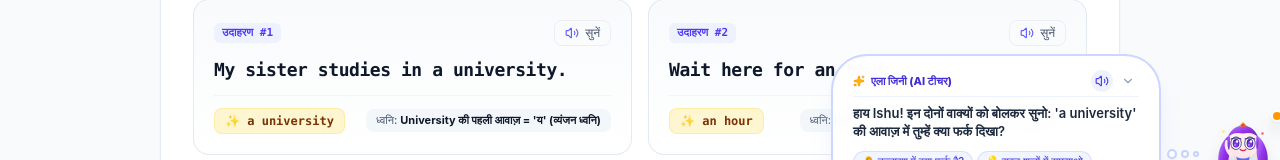
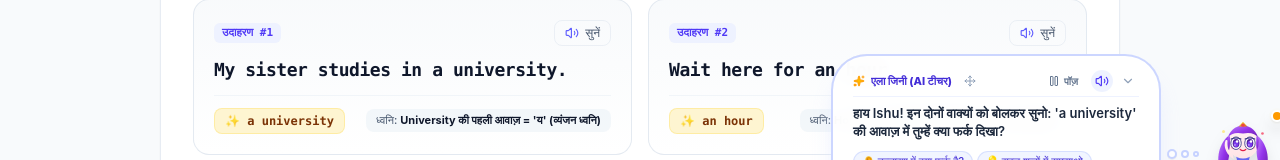
Before and after one commit to rahuljuly15-png/ELLA-Grammar-Studio, a React (Vite) app: page / in a window 1280 px wide. Shown: the part 620-780 px from the top of the page. Built offline with nearby package versions, Linux system fonts and the light colour scheme.

Commit message:
feat(genie): add drag-and-drop movement and pause/play controls for Ella Genie avatar

```diff
--- a/src/components/ella/EllaAvatarCompanion.tsx
+++ b/src/components/ella/EllaAvatarCompanion.tsx
@@ -1,6 +1,6 @@
 import React, { useState, useEffect, useRef, useMemo } from 'react';
 import { motion, AnimatePresence } from 'motion/react';
-import { Volume2, VolumeX, Sparkles, ChevronDown, ChevronUp, Mic, MicOff, Send, Zap } from 'lucide-react';
+import { Volume2, VolumeX, Sparkles, ChevronDown, ChevronUp, Mic, MicOff, Send, Zap, Pause, Play, Move } from 'lucide-react';
 import type { StepKey } from './PracticeCycleView';
 import type { RuleCheckResult } from '../../engines/offlineRuleEngine';
 import type { FullTopicData } from '../../data/topicLoader';
@@ -87,9 +87,109 @@ export const EllaAvatarCompanion: React.FC<EllaAvatarCompanionProps> = ({
   const [isGeneratingAI, setIsGeneratingAI] = useState(false);
   const [hasGeminiKey, setHasGeminiKey] = useState<boolean>(() => !!getStoredGeminiKey());
 
+  // Pause State: stops autonomous flight and auto-voice
+  const [isPaused, setIsPaused] = useState<boolean>(() => {
+    if (typeof window !== 'undefined') {
+      return localStorage.getItem('ella_genie_paused') === 'true';
+    }
+    return false;
+  });
+
+  // Custom Dragged Position (allows student to grab and place avatar anywhere on screen)
+  const [customCoords, setCustomCoords] = useState<{ x: number; y: number } | null>(null);
+  const [isDragging, setIsDragging] = useState(false);
+  const dragStartRef = useRef<{
+    pointerX: number;
+    pointerY: number;
+    origX: number;
+    origY: number;
+    moved: boolean;
+  }>({
+    pointerX: 0,
+    pointerY: 0,
+    origX: 0,
+    origY: 0,
+    moved: false,
+  });
+
   useEffect(() => {
     setHasGeminiKey(!!getStoredGeminiKey());
   }, []);
+
+  const handleTogglePause = () => {
+    const next = !isPaused;
+    setIsPaused(next);
+    if (typeof window !== 'undefined') {
+      if (next) {
+        localStorage.setItem('ella_genie_paused', 'true');
+        if ('speechSynthesis' in window) {
+          window.speechSynthesis.cancel();
+        }
+      } else {
+        localStorage.removeItem('ella_genie_paused');
+      }
+    }
+  };
+
+  // Drag and Drop pointer handlers for the Genie Avatar & Bubble Header
+  const handleDragPointerDown = (e: React.PointerEvent) => {
+    if (e.button !== 0) return; // Left-click or touch only
+
+    const currentX = customCoords ? customCoords.x : layout.containerX;
+    const currentY = customCoords ? customCoords.y : layout.containerY;
+
+    dragStartRef.current = {
+      pointerX: e.clientX,
+      pointerY: e.clientY,
+      origX: currentX,
+      origY: currentY,
+      moved: false,
+    };
+
+    setIsDragging(true);
+    try {
+      e.currentTarget.setPointerCapture(e.pointerId);
+    } catch {}
+  };
+
+  const handleDragPointerMove = (e: React.PointerEvent) => {
+    if (!isDragging) return;
+
+    const dx = e.clientX - dragStartRef.current.pointerX;
+    const dy = e.clientY - dragStartRef.current.pointerY;
+
+    if (Math.hypot(dx, dy) > 4) {
+      dragStartRef.current.moved = true;
+    }
+
+    const containerW = isMinimized ? 110 : (layout.bubbleW + layout.genieW + 24);
+    const containerH = isMinimized ? 80 : Math.max(layout.bubbleH, layout.genieH) + 20;
+
+    const maxX = Math.max(12, screenSize.w - containerW);
+    const maxY = Math.max(70, screenSize.h - containerH);
+
+    const newX = Math.max(12, Math.min(maxX, dragStartRef.current.origX + dx));
+    const newY = Math.max(70, Math.min(maxY, dragStartRef.current.origY + dy));
+
+    setCustomCoords({ x: newX, y: newY });
+  };
+
+  const handleDragPointerUp = (e: React.PointerEvent) => {
+    if (!isDragging) return;
+    setIsDragging(false);
+
+    try {
+      e.currentTarget.releasePointerCapture(e.pointerId);
+    } catch {}
+
+    // If the student dragged the avatar, pause autonomous flight so it stays right here
+    if (dragStartRef.current.moved) {
+      setIsPaused(true);
+      if (typeof window !== 'undefined') {
+        localStorage.setItem('ella_genie_paused', 'true');
+      }
+    }
+  };
 
   // Flight spot & shifting bubble placement
   const [currentSpotIndex, setCurrentSpotIndex] = useState(0);
@@ -195,6 +295,7 @@ export const EllaAvatarCompanion: React.FC<EllaAvatarCompanionProps> = ({
 
   // Autonomous Flight: Change spot every configured seconds (default: 90s)
   const flyToNextSpot = () => {
+    setCustomCoords(null); // Release custom pinned coordinates to rejoin flight path
     setIsFlying(true);
 
     const nextIndex = (currentSpotIndex + 1) % SPOTS.length;
@@ -220,7 +321,7 @@ export const EllaAvatarCompanion: React.FC<EllaAvatarCompanionProps> = ({
   };
 
   useEffect(() => {
-    if (flightIntervalSeconds === 0) return;
+    if (flightIntervalSeconds === 0 || isPaused) return;
 
     const intervalMs = Math.max(30, flightIntervalSeconds) * 1000;
     const timer = setTimeout(() => {
@@ -228,7 +329,7 @@ export const EllaAvatarCompanion: React.FC<EllaAvatarCompanionProps> = ({
     }, intervalMs);
 
     return () => clearTimeout(timer);
-  }, [currentSpotIndex, flightIntervalSeconds, screenSize]);
+  }, [currentSpotIndex, flightIntervalSeconds, screenSize, isPaused]);
 
   // Proactive Teaching Engine: Ella is ready & active by default on student actions!
   useEffect(() => {
@@ -247,8 +348,8 @@ export const EllaAvatarCompanion: React.FC<EllaAvatarCompanionProps> = ({
     setDialogue(tutorState.reply);
     setMood(tutorState.mood);
 
-    // Proactive Auto-Voice: Speaks automatically without requiring button click!
-    if (autoVoice && tutorState.reply) {
+    // Proactive Auto-Voice: Speaks automatically if not paused!
+    if (!isPaused && autoVoice && tutorState.reply) {
       const timer = setTimeout(() => {
         speakText(tutorState.reply);
       }, 350);
@@ -265,6 +366,7 @@ export const EllaAvatarCompanion: React.FC<EllaAvatarCompanionProps> = ({
     autoVoice,
     activeTopic,
     language,
+    isPaused,
   ]);
 
   // Two-Way Interactive Dialogue Handler (Uses Google Gemini AI if connected, else Offline Engine)
@@ -441,18 +543,25 @@ export const EllaAvatarCompanion: React.FC<EllaAvatarCompanionProps> = ({
     return 'flex-col-reverse items-center';
   };
 
+  const targetX = customCoords ? customCoords.x : layout.containerX;
+  const targetY = customCoords ? customCoords.y : layout.containerY;
+
   return (
     <div className="fixed inset-0 pointer-events-none z-40 overflow-hidden select-none">
-      {/* Gliding Genie Container: shifts around screen every 90s */}
+      {/* Gliding / Draggable Genie Container: shifts around screen every 90s, or dragged by student */}
       <motion.div
         animate={{
-          x: layout.containerX,
-          y: layout.containerY,
+          x: targetX,
+          y: targetY,
         }}
-        transition={{
-          duration: 3.2,
-          ease: [0.34, 1.15, 0.64, 1],
-        }}
+        transition={
+          isDragging
+            ? { duration: 0 }
+            : {
+                duration: 2.8,
+                ease: [0.34, 1.15, 0.64, 1],
+              }
+        }
         className={`absolute pointer-events-auto flex ${getFlexClass()} gap-2`}
       >
         {/* Cartoon Oval Speech Bubble with 2-Way Interactive AI Tutoring */}
@@ -472,27 +581,63 @@ export const EllaAvatarCompanion: React.FC<EllaAvatarCompanionProps> = ({
                 style={{ width: layout.bubbleW }}
                 className="relative px-4 sm:px-5 py-3 sm:py-3.5 bg-white/95 backdrop-blur-md border-2 border-indigo-200/90 rounded-[30px] sm:rounded-[36px] shadow-xl shadow-indigo-100/70 space-y-2"
               >
-                {/* Header: Name + Pause/Mute + Minimize */}
-                <div className="flex items-center justify-between gap-2 border-b border-indigo-50 pb-1">
+                {/* Header: Name + Drag Handle + Pause/Resume + Auto-Voice + Minimize */}
+                <div className="flex items-center justify-between gap-2 border-b border-indigo-50 pb-1 select-none">
                   <div className="flex items-center gap-1.5 text-[11px] font-extrabold text-indigo-700">
-                    <Sparkles className="w-3 h-3 text-amber-500 fill-amber-400" />
-                    <span>{t('genie_title')}</span>
+                    <Sparkles className="w-3 h-3 text-amber-500 fill-amber-400 shrink-0" />
+                    <span className="truncate">{t('genie_title')}</span>
                     {hasGeminiKey && (
-                      <span className="text-[9.5px] font-bold text-amber-700 bg-amber-50 border border-amber-200/80 px-1.5 py-0.2 rounded-full flex items-center gap-0.5">
+                      <span className="text-[9px] font-bold text-amber-700 bg-amber-50 border border-amber-200/80 px-1 py-0.2 rounded-full flex items-center gap-0.5 shrink-0">
                         <Zap className="w-2.5 h-2.5 text-amber-500 fill-amber-400" />
                         <span>Gemini AI</span>
                       </span>
                     )}
+
+                    {/* Drag Handle in Bubble Header */}
+                    <span
+                      onPointerDown={handleDragPointerDown}
+                      onPointerMove={handleDragPointerMove}
+                      onPointerUp={handleDragPointerUp}
+                      onPointerCancel={handleDragPointerUp}
+                      className="cursor-grab active:cursor-grabbing text-slate-400 hover:text-indigo-600 p-1 rounded-md touch-none hover:bg-indigo-50/70 transition-colors ml-0.5 shrink-0"
+                      title={t('genie_drag_tooltip')}
+                    >
+                      <Move className="w-3 h-3" />
+                    </span>
                   </div>
 
-                  <div className="flex items-center gap-1">
-                    {/* Proactive Auto-Voice Toggle / Pause */}
+                  <div className="flex items-center gap-1 shrink-0">
+                    {/* Pause / Resume Button (User Request: Pause Gemini Avatar) */}
+                    <button
+                      type="button"
+                      onClick={handleTogglePause}
+                      className={`px-2 py-0.5 rounded-full transition-all cursor-pointer text-[10px] font-bold flex items-center gap-1 ${
+                        isPaused
+                          ? 'bg-amber-100 text-amber-900 border border-amber-300 shadow-2xs'
+                          : 'text-slate-500 hover:text-slate-800 hover:bg-slate-100 border border-transparent'
+                      }`}
+                      title={isPaused ? t('genie_resume_btn') : t('genie_pause_btn')}
+                    >
+                      {isPaused ? (
+                        <>
+                          <Play className="w-3 h-3 text-amber-700 fill-amber-700" />
+                          <span>{t('genie_paused_badge')}</span>
+                        </>
+                      ) : (
+                        <>
+                          <Pause className="w-3 h-3 text-slate-500" />
+                          <span className="hidden sm:inline">{language === 'en' ? 'Pause' : 'पॉज़'}</span>
+                        </>
+                      )}
+                    </button>
+
+                    {/* Proactive Auto-Voice Toggle */}
                     <button
                       type="button"
                       onClick={() => {
                         const next = !autoVoice;
                         setAutoVoice(next);
-                        if (next) speakText(dialogue);
+                        if (next && !isPaused) speakText(dialogue);
                       }}
                       className={`p-1 rounded-full transition-colors cursor-pointer text-[10px] font-bold flex items-center gap-0.5 ${
                         autoVoice ? 'text-indigo-600 bg-indigo-50' : 'text-slate-400 hover:text-slate-600'
@@ -589,36 +734,68 @@ export const EllaAvatarCompanion: React.FC<EllaAvatarCompanionProps> = ({
         {/* Vertical Comic Dots if placed Top or Bottom */}
         {!isMinimized && (bubblePlacement === 'top' || bubblePlacement === 'bottom') && renderComicDots()}
 
-        {/* The Animated Magical Girl Genie Avatar with Real-Time Eye Tracking */}
+        {/* The Animated Magical Girl Genie Avatar with Real-Time Eye Tracking & Drag */}
         <motion.div
           ref={avatarRef}
+          onPointerDown={handleDragPointerDown}
+          onPointerMove={handleDragPointerMove}
+          onPointerUp={handleDragPointerUp}
+          onPointerCancel={handleDragPointerUp}
           animate={{
             rotate: flightTilt,
           }}
           transition={{ duration: 0.4 }}
-          whileHover={{ scale: 1.08 }}
+          whileHover={{ scale: isDragging ? 1.05 : 1.08 }}
           whileTap={{ scale: 0.94 }}
           onClick={() => {
+            if (dragStartRef.current.moved) return;
             if (isMinimized) {
               setIsMinimized(false);
             } else {
               handleSendMessage(language === 'en' ? 'Give me a magic tip' : 'मुझे एक जादुई टिप दो');
             }
           }}
-          className="pointer-events-auto cursor-pointer relative group flex items-center shrink-0"
-          title={isMinimized ? (language === 'en' ? "Click to talk to Ella" : "एला जिनी से बात करें (क्लिक करें)") : (language === 'en' ? "Tap for a magic tip!" : "टैप करें और जादुई टिप पाएँ!")}
+          className={`pointer-events-auto relative group flex items-center shrink-0 touch-none select-none ${
+            isDragging ? 'cursor-grabbing' : 'cursor-grab'
+          }`}
+          title={`${t('genie_drag_tooltip')} • ${
+            isMinimized
+              ? language === 'en' ? 'Click to talk to Ella' : 'एला जिनी से बात करें (क्लिक करें)'
+              : language === 'en' ? 'Tap for a magic tip!' : 'टैप करें और जादुई टिप पाएँ!'
+          }`}
         >
           {isMinimized && (
             <motion.div
               initial={{ opacity: 0, scale: 0.85 }}
               animate={{ opacity: 1, scale: 1 }}
-              className="px-3 py-1 bg-white border border-indigo-200 shadow-md rounded-full text-xs font-bold text-indigo-700 flex items-center gap-1 mr-2"
+              className="px-3 py-1 bg-white border border-indigo-200 shadow-md rounded-full text-xs font-bold text-indigo-700 flex items-center gap-1.5 mr-2"
             >
               <Sparkles className="w-3 h-3 text-amber-500" />
               <span>{language === 'en' ? 'Ella' : 'एला'}</span>
+              {isPaused && (
+                <span className="text-[10px] bg-amber-100 text-amber-800 px-1.5 py-0.2 rounded-full font-bold">
+                  ⏸ {t('genie_paused_badge')}
+                </span>
+              )}
               <ChevronUp className="w-3 h-3 text-slate-400" />
             </motion.div>
           )}
+
+          {/* Paused floating status badge */}
+          {isPaused && !isMinimized && (
+            <span
+              className="absolute -top-1.5 -left-1.5 z-20 px-1.5 py-0.5 bg-amber-500 border-2 border-white rounded-full text-[9px] font-extrabold text-white flex items-center gap-0.5 shadow-xs"
+              title={t('genie_paused_badge')}
+            >
+              ⏸
+            </span>
+          )}
+
+          {/* Hover Drag Helper Pill */}
+          <span className="absolute -bottom-3 left-1/2 -translate-x-1/2 opacity-0 group-hover:opacity-100 transition-opacity bg-indigo-700/95 text-white text-[9px] font-bold px-2 py-0.5 rounded-full flex items-center gap-1 shadow-sm whitespace-nowrap pointer-events-none z-20">
+            <Move className="w-2.5 h-2.5" />
+            <span>{language === 'en' ? 'Drag me' : 'पकड़कर घुमाएँ'}</span>
+          </span>
 
           {/* Floating Genie Glow Container with Sinusoidal Hover */}
           <motion.div
```
Also changed, not shown: src/i18n/translations.ts (+12 -0 lines).
